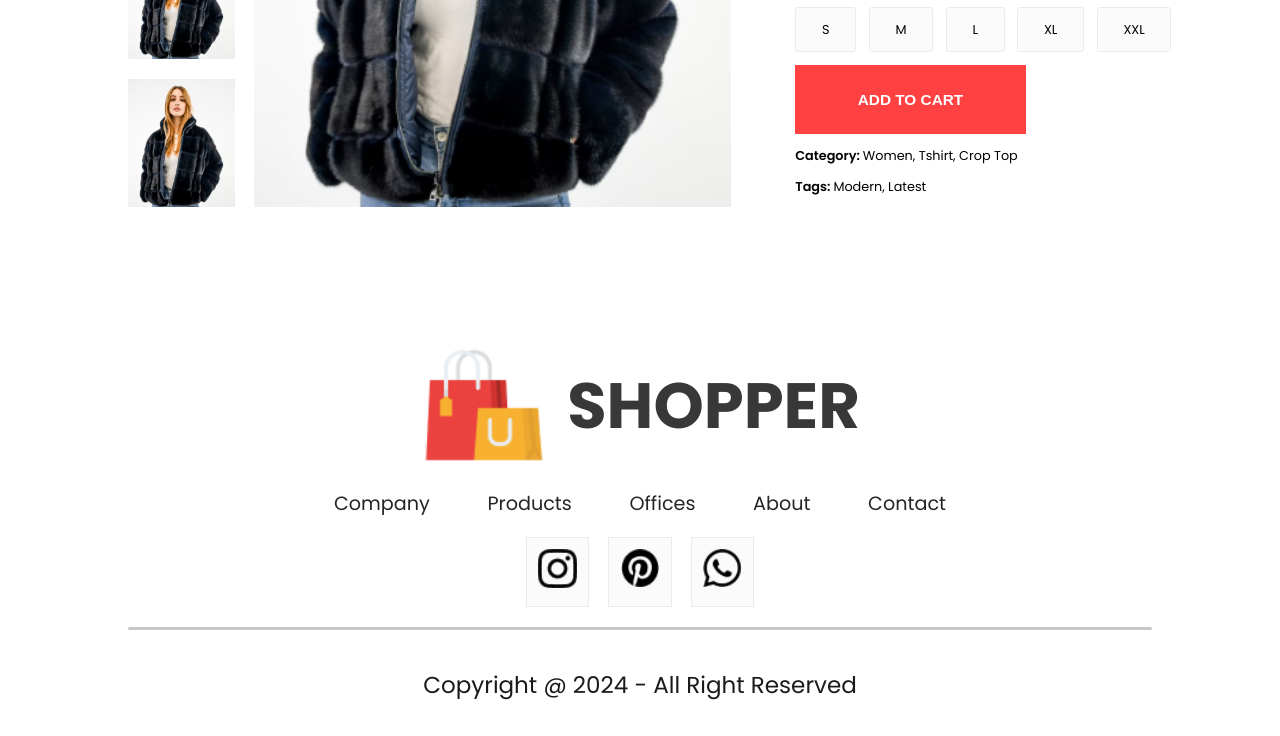
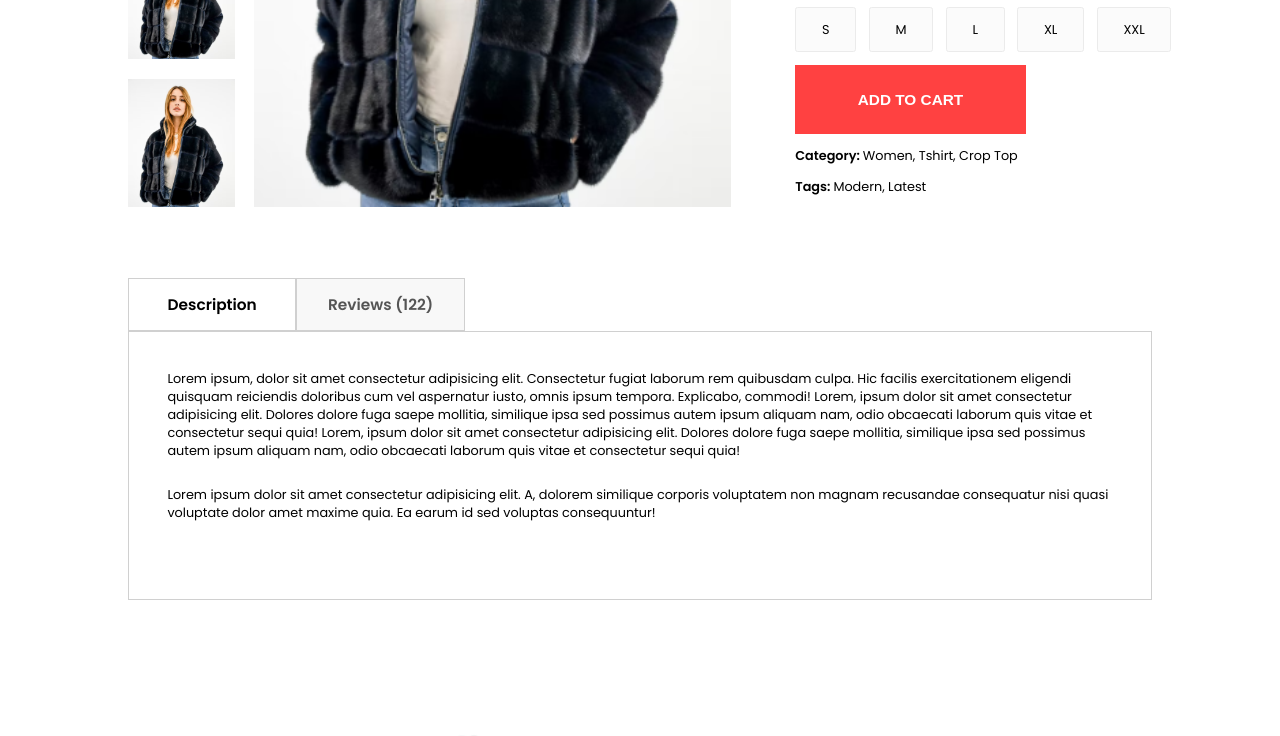
Before and after one commit to 75tyle/frontend, a React (Create React App) app: page /product/1 in a window 1280 px wide. Shown: the part 502-1238 px from the top of the page. Built offline with nearby package versions, Linux system fonts and the light colour scheme.

Commit message:
sdfghjkl

```diff
--- /dev/null
+++ b/src/Components/DescriptionBox/DescriptionBox.css
@@ -0,0 +1,32 @@
+.descriptionbox{
+    margin: 5vw 10vw;
+}
+.descriptionbox-navigator{
+    display: flex;
+}
+
+.descriptionbox-nav-box{
+    display: flex;
+    align-items: center;
+    justify-content: center;
+    font-size: 1.2vw;
+    font-weight: 600;
+    width: 13vw;
+    height: 4vw;
+    border: 0.1vw solid #d0d0d0;
+}
+
+.descriptionbox-nav-box.fade{
+    background: #f8f8f8;
+    color: #555;
+}
+
+.decriptionbox-description{
+    display: 1vw;
+   display: flex;
+   flex-direction: column;
+   gap: 2vw;
+   border: 0.1vw solid #d0d0d0;
+   padding: 3vw;
+   padding-bottom: 6vw;
+}
--- /dev/null
+++ b/src/Components/DescriptionBox/DescriptionBox.jsx
@@ -0,0 +1,25 @@
+import React from 'react'
+import './DescriptionBox.css'
+
+const DescriptionBox = () => {
+  return (
+    <div className='descriptionbox'>
+      <div className="descriptionbox-navigator">
+        <div className="descriptionbox-nav-box">Description</div>
+        <div className="descriptionbox-nav-box fade">Reviews (122)</div>
+      </div>
+      <div className="decriptionbox-description">
+        <p>
+            Lorem ipsum, dolor sit amet consectetur adipisicing elit. Consectetur fugiat laborum rem quibusdam culpa. Hic facilis exercitationem eligendi quisquam reiciendis doloribus cum vel aspernatur iusto, omnis ipsum tempora. Explicabo, commodi!
+            Lorem, ipsum dolor sit amet consectetur adipisicing elit. Dolores dolore fuga saepe mollitia, similique ipsa sed possimus autem ipsum aliquam nam, odio obcaecati laborum quis vitae et consectetur sequi quia!
+            Lorem, ipsum dolor sit amet consectetur adipisicing elit. Dolores dolore fuga saepe mollitia, similique ipsa sed possimus autem ipsum aliquam nam, odio obcaecati laborum quis vitae et consectetur sequi quia!
+        </p>
+        <p>
+            Lorem ipsum dolor sit amet consectetur adipisicing elit. A, dolorem similique corporis voluptatem non magnam recusandae consequatur nisi quasi voluptate dolor amet maxime quia. Ea earum id sed voluptas consequuntur!
+        </p>
+      </div>
+    </div>
+  )
+}
+
+export default DescriptionBox
--- a/src/Components/ProductDisplay.jsx/ProductDisplay.css
+++ b/src/Components/ProductDisplay.jsx/ProductDisplay.css
@@ -113,3 +113,7 @@
 .productdisplay-right-description{
     font-size: 0.8vw;
 }
+
+.decriptionbox-description{
+    font-size: 1vw;
+}
--- a/src/Pages/Product.jsx
+++ b/src/Pages/Product.jsx
@@ -3,6 +3,7 @@ import { ShopContext } from '../Context/ShopContext';
 import { useParams } from 'react-router-dom';
 import Breadcrums from '../Components/Breadcrums/Breadcrum';
 import ProductDisplay from '../Components/ProductDisplay.jsx/ProductDisplay';
+import DescriptionBox from '../Components/DescriptionBox/DescriptionBox';
 
 const Product = () => {
   const {all_product} = useContext(ShopContext);
@@ -12,6 +13,7 @@ const Product = () => {
     <div>
       <Breadcrums product={product} />
       <ProductDisplay product={product} />
+      <DescriptionBox />
     </div>
   )
 }
```
Also changed, not shown: src/Components/RelatedProducts/RelatedProducts.jsx (added, +25 -0 lines), src/Components/RelatedProducts/RelatedProducts.css (added).
